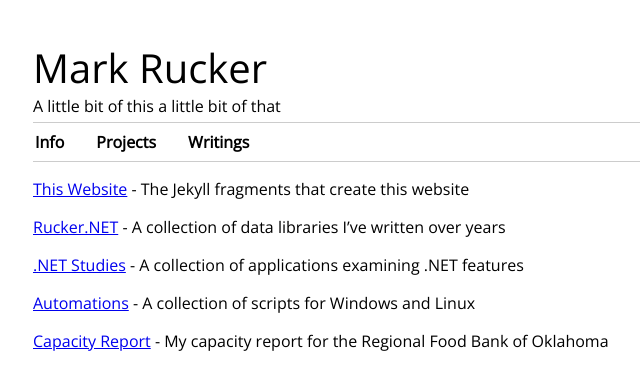
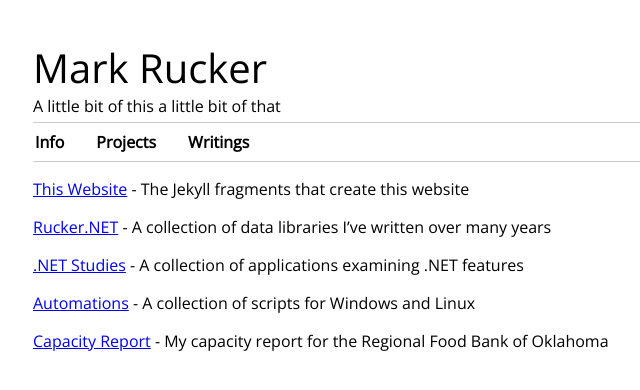
Before and after one commit to mrucker/mrucker.github.io, a Jekyll site: the page built from pages/projects.md, in a window 1280 px wide. Shown: the top 390 px of the page, without its empty margins (272-912 px from the left). Built offline with Jekyll 4.4.1, drawn with Linux system fonts in a browser that asks for light colours; nearby versions of some CDN libraries.

Commit message:
Adding new project

```diff
--- a/_data/projects.yml
+++ b/_data/projects.yml
@@ -5,7 +5,7 @@
 
 - title      : Rucker.NET
   url        : https://github.com/mrucker/Rucker
-  description: A collection of data libraries I've written over years
+  description: A collection of data libraries I've written over many years
   position   : 2
 
 - title      : .NET Studies
```
